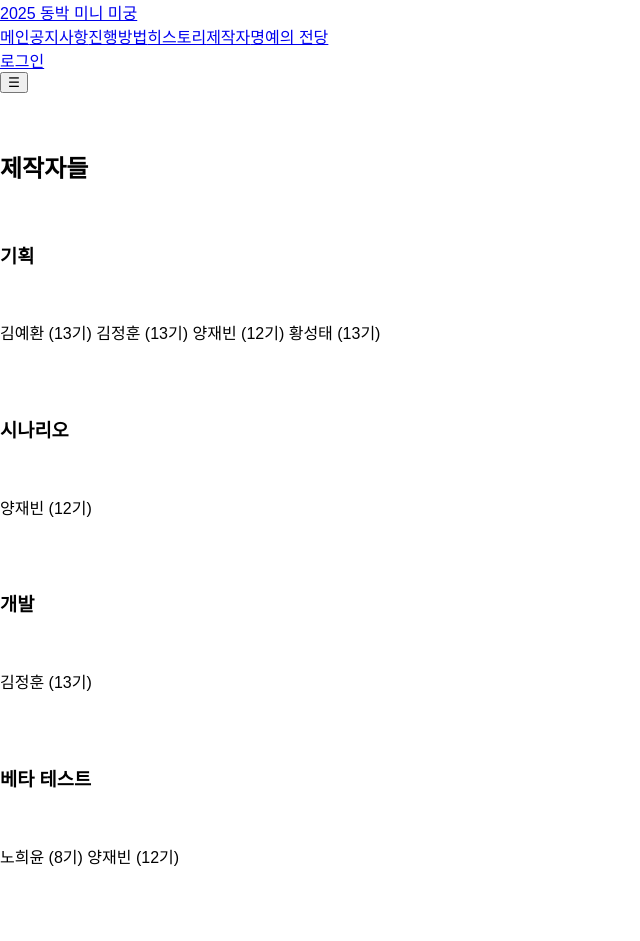
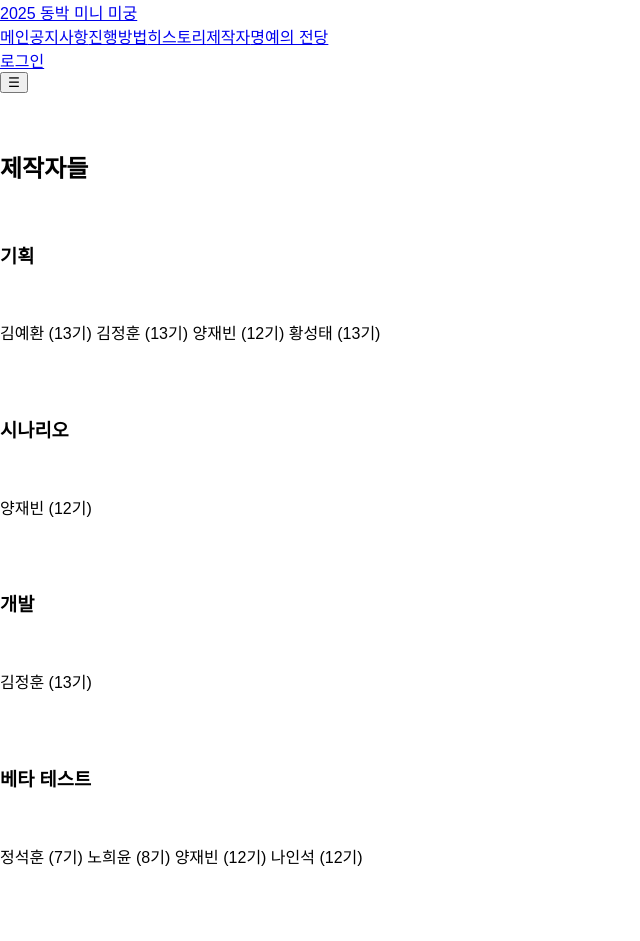
Before and after one commit to rockfish84/2025pupleminifrontend, a React (Create React App) app: page /creators in a window 1280 px wide. Shown: the top 941 px of the page, without its empty margins (0-640 px from the left). Built offline with nearby package versions, Linux system fonts and the light colour scheme; a web font is replaced by a local one.

Commit message:
half-end

```diff
--- a/src/pages/Clear.js
+++ b/src/pages/Clear.js
@@ -76,6 +76,9 @@ const Clear = () => {
           </p>
         </div>
       </div>
+      <br />
+      <br />
+      <br />
     </PageLayout>
   );
 };
--- a/src/pages/Creators.js
+++ b/src/pages/Creators.js
@@ -78,7 +78,7 @@ const Creators = () => {
           <br />
           <h3 className="text-2xl font-bold mt-6">베타 테스트</h3>
           <br />
-          <p>노희윤 (8기) 양재빈 (12기)</p>
+          <p>정석훈 (7기) 노희윤 (8기) 양재빈 (12기) 나인석 (12기)</p>
           <br />
           <br />
 
@@ -94,6 +94,9 @@ const Creators = () => {
           ))}
         </div>
       </div>
+      <br />
+      <br />
+      <br />
     </PageLayout>
   );
 };
--- a/src/pages/History.js
+++ b/src/pages/History.js
@@ -81,6 +81,9 @@ const History = () => {
           )}
         </div>
       </div>
+      <br />
+      <br />
+      <br />
     </PageLayout>
   );
 };
--- a/src/pages/Home.js
+++ b/src/pages/Home.js
@@ -101,6 +101,9 @@ const Home = () => {
           미궁 시작하기
         </button>
       </div>
+      <br />
+      <br />
+      <br />
     </PageLayout>
   );
 };
--- a/src/pages/HowToPlay.js
+++ b/src/pages/HowToPlay.js
@@ -37,6 +37,9 @@ const HowToPlay = () => {
           4. 행운을 빕니다!
         </p>
       </div>
+      <br />
+      <br />
+      <br />
     </PageLayout>
   );
 };
--- a/src/pages/MyPage.js
+++ b/src/pages/MyPage.js
@@ -240,6 +240,9 @@ const MyPage = () => {
           계정 초기화
         </button>
       </div>
+      <br />
+      <br />
+      <br />
     </div>
   );
 };
--- a/src/pages/Ranking.js
+++ b/src/pages/Ranking.js
@@ -15,6 +15,9 @@ const Ranking = () => {
           - 3위: TBD <br/>
         </p>
       </div>
+      <br />
+      <br />
+      <br />
     </PageLayout>
   );
 };
--- a/src/pages/ResetPassword.js
+++ b/src/pages/ResetPassword.js
@@ -64,6 +64,9 @@ const ResetPassword = () => {
       </form>
 
       {message && <p className="mt-4 text-red-600">{message}</p>}
+      <br />
+      <br />
+      <br />
     </div>
   );
 };
```
